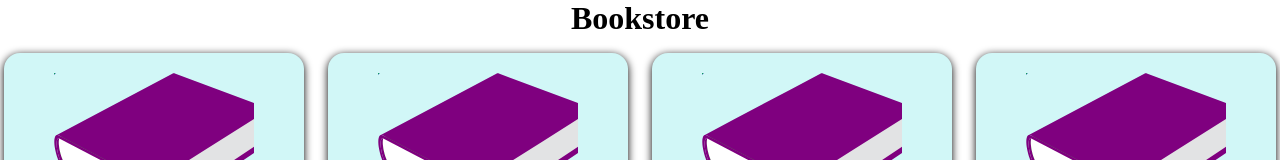
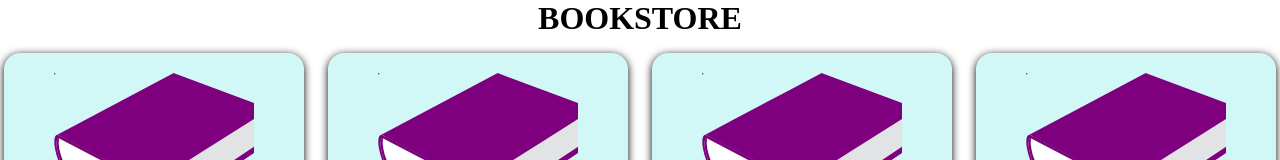
Before and after one commit to berkcapaci/bookstore, a plain HTML site: page index.html in a window 1280 px wide. Shown: the top 160 px of the page. Drawn offline with Linux system fonts and the light colour scheme.

Commit message:
upper letter h1

```diff
--- a/index.html
+++ b/index.html
@@ -9,7 +9,7 @@
 </head>
 <body>
         <header>
-            <h1>Bookstore</h1>
+            <h1>BOOKSTORE</h1>
         </header>
         <main id="bookContainer"></main>
         <footer></footer>
```
